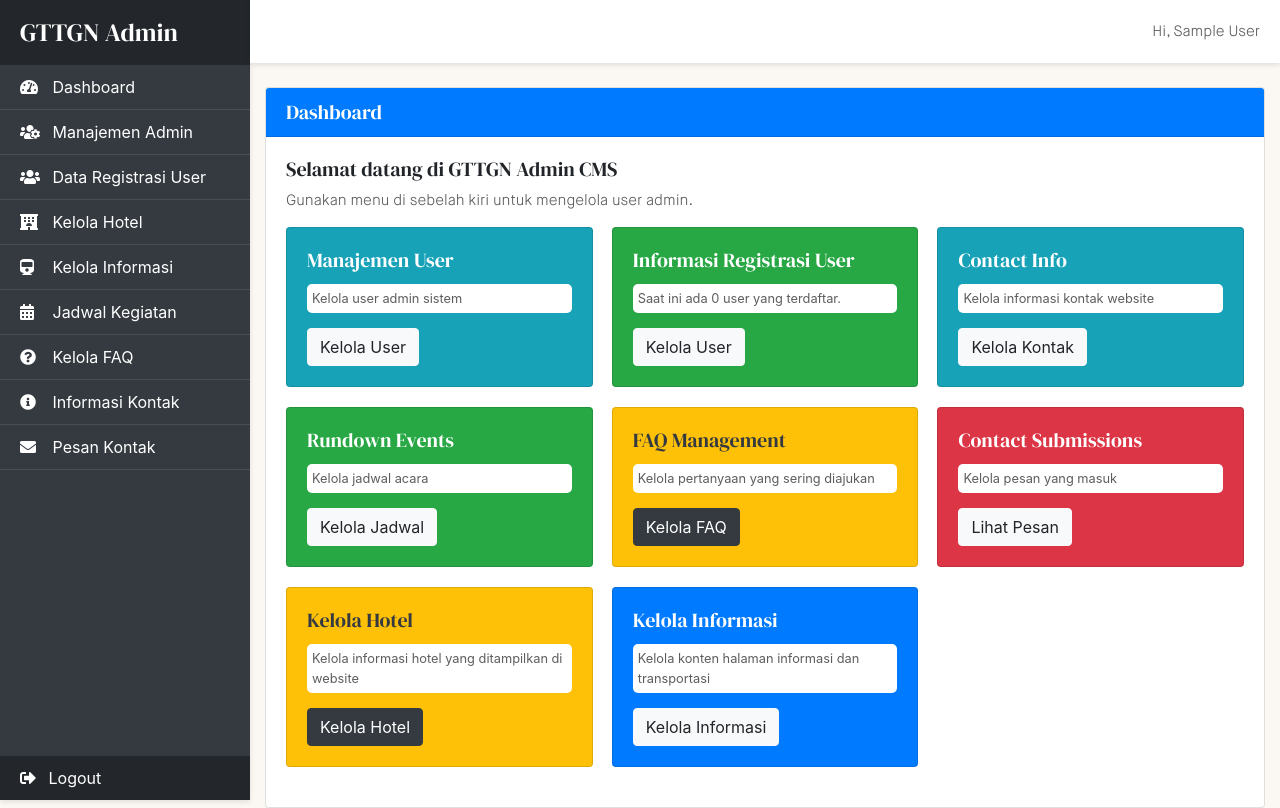
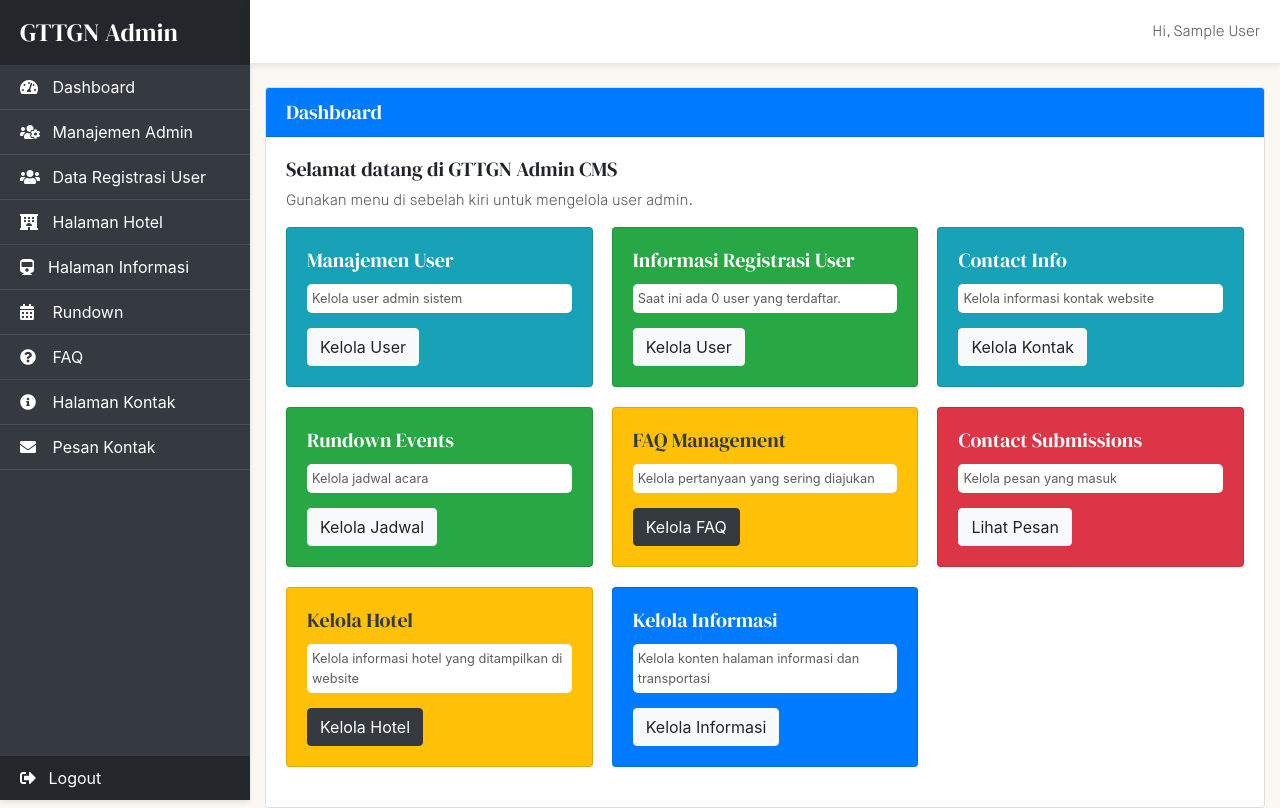
Before and after one commit to rfstwn/gttgn, a CodeIgniter app: page /database/index.php/4dm1n/dashboard/index in a window 1280 px wide. Run offline with CodeIgniter, Linux system fonts and the light colour scheme; the visitor is signed in with stand-in values (Sample User, id 1); data that the repository does not hold is empty.

Commit message:
chore: fixing minor wording

```diff
--- a/application/config/routes.php
+++ b/application/config/routes.php
@@ -94,6 +94,11 @@ $route['admin/faq/edit/(:num)'] = '4dm1n/Dashboard/edit_faq/$1';
 $route['admin/faq/update/(:num)'] = '4dm1n/Dashboard/update_faq/$1';
 $route['admin/faq/delete/(:num)'] = '4dm1n/Dashboard/delete_faq/$1';
 
+// Informasi Management routes
+$route['admin/informasi'] = '4dm1n/dashboard/informasi_content';
+$route['admin/informasi/add-transportasi'] = '4dm1n/dashboard/add_transportation';
+$route['admin/informasi/edit-transportasi/(:num)'] = '4dm1n/dashboard/edit_transportation/$1';
+
 // Contact Submissions routes
 $route['admin/contact-submissions'] = '4dm1n/Dashboard/contact_submissions';
 $route['admin/contact-submissions/view/(:num)'] = '4dm1n/Dashboard/view_submission/$1';
--- a/application/controllers/4dm1n/Dashboard.php
+++ b/application/controllers/4dm1n/Dashboard.php
@@ -449,7 +449,7 @@ class Dashboard extends MY_Controller {
                 $this->session->set_flashdata('error', 'Gagal memperbarui konten informasi!');
             }
 
-            redirect('4dm1n/dashboard/informasi_content');
+            redirect('admin/informasi');
         }
     }
 
@@ -494,7 +494,7 @@ class Dashboard extends MY_Controller {
                 $this->session->set_flashdata('error', 'Gagal menambahkan transportasi!');
             }
 
-            redirect('4dm1n/dashboard/informasi_content');
+            redirect('admin/informasi');
         }
     }
 
@@ -507,7 +507,7 @@ class Dashboard extends MY_Controller {
 
         if (!$data['transportation']) {
             $this->session->set_flashdata('error', 'Transportasi tidak ditemukan!');
-            redirect('4dm1n/dashboard/informasi_content');
+            redirect('admin/informasi');
         }
 
         $this->load_admin_view('admin/edit_transportation', $data);
@@ -544,7 +544,7 @@ class Dashboard extends MY_Controller {
                 $this->session->set_flashdata('error', 'Gagal memperbarui transportasi!');
             }
 
-            redirect('4dm1n/dashboard/informasi_content');
+            redirect('admin/informasi');
         }
     }
 
@@ -558,7 +558,7 @@ class Dashboard extends MY_Controller {
             $this->session->set_flashdata('error', 'Gagal menghapus transportasi!');
         }
 
-        redirect('4dm1n/dashboard/informasi_content');
+        redirect('admin/informasi');
     }
 
     /**
@@ -571,7 +571,7 @@ class Dashboard extends MY_Controller {
             $this->session->set_flashdata('error', 'Gagal mengubah status transportasi!');
         }
 
-        redirect('4dm1n/dashboard/informasi_content');
+        redirect('admin/informasi');
     }
 
     // ==================== CONTACT SUBMISSIONS ====================
--- a/application/views/admin/add_transportation.php
+++ b/application/views/admin/add_transportation.php
@@ -78,7 +78,7 @@
                                 </div>
 
                                 <div class="d-flex justify-content-between">
-                                    <a href="<?= base_url('4dm1n/dashboard/informasi_content') ?>" class="btn btn-secondary">
+                                    <a href="<?= base_url('admin/informasi') ?>" class="btn btn-secondary">
                                         <i class="fas fa-arrow-left"></i> Kembali
                                     </a>
                                     <button type="submit" class="btn btn-primary">
--- a/application/views/admin/dashboard.php
+++ b/application/views/admin/dashboard.php
@@ -63,7 +63,7 @@
                             <div class="card-body">
                                 <h5 class="card-title">Kelola Informasi</h5>
                                 <small class="card-text">Kelola konten halaman informasi dan transportasi</small>
-                                <a href="<?= base_url('4dm1n/dashboard/informasi_content') ?>" class="btn btn-light">Kelola Informasi</a>
+                                <a href="<?= base_url('admin/informasi') ?>" class="btn btn-light">Kelola Informasi</a>
                             </div>
                         </div>
                     </div>
--- a/application/views/admin/edit_transportation.php
+++ b/application/views/admin/edit_transportation.php
@@ -78,7 +78,7 @@
                                 </div>
 
                                 <div class="d-flex justify-content-between">
-                                    <a href="<?= base_url('4dm1n/dashboard/informasi_content') ?>" class="btn btn-secondary">
+                                    <a href="<?= base_url('admin/informasi') ?>" class="btn btn-secondary">
                                         <i class="fas fa-arrow-left"></i> Kembali
                                     </a>
                                     <button type="submit" class="btn btn-primary">
--- a/application/views/admin/informasi_content.php
+++ b/application/views/admin/informasi_content.php
@@ -38,7 +38,7 @@
             <div class="card">
                 <div class="card-header bg-primary text-white d-flex justify-content-between align-items-center">
                     <h5 class="mb-0">Kelola Transportasi</h5>
-                    <a href="<?= base_url('4dm1n/dashboard/add_transportation') ?>" class="btn btn-light btn-sm">
+                    <a href="<?= base_url('admin/informasi/add-transportasi') ?>" class="btn btn-light btn-sm">
                         <i class="fas fa-plus"></i> Tambah Transportasi
                     </a>
                 </div>
@@ -97,7 +97,7 @@
                                             </td>
                                             <td>
                                                 <div class="btn-group" role="group">
-                                                    <a href="<?= base_url('4dm1n/dashboard/edit_transportation/' . $item['id']) ?>"
+                                                    <a href="<?= base_url('admin/informasi/edit-transportasi/' . $item['id']) ?>"
                                                        class="btn btn-sm btn-warning" title="Edit">
                                                         <i class="fas fa-edit"></i>
                                                     </a>
--- a/application/views/admin/templates/header.php
+++ b/application/views/admin/templates/header.php
@@ -18,11 +18,11 @@
             <li><a href="<?php echo base_url('admin/dashboard'); ?>"><i class="fas fa-tachometer-alt mr-2"></i> Dashboard</a></li>
             <li><a href="<?php echo base_url('admin/user-admin'); ?>"><i class="fas fa-users-cog mr-2"></i> Manajemen Admin</a></li>
             <li><a href="<?php echo base_url('admin/user-data'); ?>"><i class="fas fa-users mr-2"></i> Data Registrasi User</a></li>
-            <li><a href="<?php echo base_url('admin/hotels'); ?>"><i class="fas fa-hotel mr-2"></i> Kelola Hotel</a></li>
-            <li><a href="<?php echo base_url('admin/informasi'); ?>"><i class="fas fa-train mr-2"></i> Kelola Informasi</a></li>
-            <li><a href="<?php echo base_url('admin/rundown'); ?>"><i class="fas fa-calendar-alt mr-2"></i> Jadwal Kegiatan</a></li>
-            <li><a href="<?php echo base_url('admin/faq'); ?>"><i class="fas fa-question-circle mr-2"></i> Kelola FAQ</a></li>
-            <li><a href="<?php echo base_url('admin/contact-info'); ?>"><i class="fas fa-info-circle mr-2"></i> Informasi Kontak</a></li>
+            <li><a href="<?php echo base_url('admin/hotels'); ?>"><i class="fas fa-hotel mr-2"></i> Halaman Hotel</a></li>
+            <li><a href="<?php echo base_url('admin/informasi'); ?>"><i class="fas fa-train mr-2"></i>Halaman Informasi</a></li>
+            <li><a href="<?php echo base_url('admin/rundown'); ?>"><i class="fas fa-calendar-alt mr-2"></i> Rundown</a></li>
+            <li><a href="<?php echo base_url('admin/faq'); ?>"><i class="fas fa-question-circle mr-2"></i> FAQ</a></li>
+            <li><a href="<?php echo base_url('admin/contact-info'); ?>"><i class="fas fa-info-circle mr-2"></i> Halaman Kontak</a></li>
             <li><a href="<?php echo base_url('admin/contact-submissions'); ?>"><i class="fas fa-envelope mr-2"></i> Pesan Kontak</a></li>
         </ul>
         <a class="sidebar__logout" href="<?php echo base_url('admin/auth/logout'); ?>"><i class="fas fa-sign-out-alt mr-2"></i> Logout</a>
--- a/application/views/admin/transportation.php
+++ b/application/views/admin/transportation.php
@@ -13,7 +13,7 @@
 
 
                     <div class="mb-3">
-                        <a href="<?= base_url('4dm1n/dashboard/informasi_content') ?>" class="btn btn-info">
+                        <a href="<?= base_url('admin/informasi') ?>" class="btn btn-info">
                             <i class="fas fa-edit"></i> Kelola Konten Informasi
                         </a>
                     </div>
```
